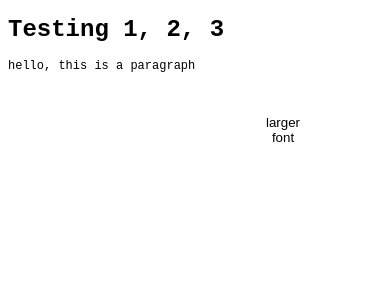
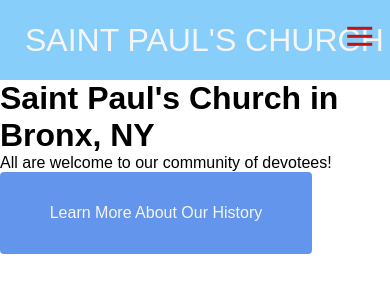
Before and after one commit to meganaboddam/St.-Pauls-Website, a website: page index.html in a window 390 px wide. Drawn offline with Linux system fonts and the light colour scheme.

Commit message:
started home page

```diff
--- a/app.js
+++ b/app.js
@@ -1,7 +1,22 @@
 'use strict'
 
+/* mobile nav bar creation */
+const menu = document.querySelector('#mobile-menu');
+const menuLinks = document.querySelector('nav_bar__menu');
+
+// displays mobile menu
+const mobileMenu = () => {
+    menu.classList.toggle('is-active');
+    menuLinks.classList.toggle('active');
+}
+
+menu.addEventListener('click', mobileMenu);
+
+
+
+
+/*
 const switcher = document.querySelector('.btn');
-
 switcher.addEventListener('click', function() {
     document.body.classList.toggle('alternate-font')
 
@@ -15,3 +30,4 @@
 
 }
 );
+*/
--- a/index.html
+++ b/index.html
@@ -8,12 +8,80 @@
     <link rel="stylesheet" href="main.css">
   </head>
   <body class="original-font">
-    <h1>Testing 1, 2, 3</h1>
-    <p>hello, this is a paragraph</p>
-    <div>
-      <button class="btn">larger font</button>
+    <!-- navigation bar -->
+    <nav class="navbar">
+      <div class="navbar__container">
+        <a href="#home" id="navbar__logo">
+          SAINT PAUL'S CHURCH
+        </a>
+
+        <div class="navbar__toggle" id="mobile-menu">
+          <span class="bar"></span>
+          <span class="bar"></span>
+          <span class="bar"></span>
+        </div>
+
+        <!-- unordered (bulleted) list of menu items -->
+        <ul class="navbar__menu">
+          <li class="navbar__button">
+            <a href="#home" class="button" id="home-page">Home</a>
+          </li>
+          <li class="navbar__btn">
+            <a href="#history" class="button" id="history-page">History</a>
+          </li>
+          <li class="navbar__btn">
+            <a href="#about" class="button" id="about-page">About Us</a>
+          </li>
+          <li class="navbar__btn">
+            <a href="#services" class="button" id="services-page">Services</a>
+          </li>
+          <li class="navbar__btn">
+            <a href="#volunteer" class="button" id="volunteer-page">Volunteer</a>
+          </li>
+          <li class="navbar__btn">
+            <a href="#donate" class="button" id="donate-page">Donate</a>
+          </li>
+          <li class="navbar__btn">
+            <a href="#contact" class="button" id="contact-page">Contact</a>
+          </li>
+
+        </ul>
+      </div>
+    </nav>
+
+    <!-- title section -->
+    <div class="sect_one" id="home">
+      <div class="sect_one_container">
+        <h1 class="sect_one_heading">
+          Saint Paul's Church in Bronx, NY
+        </h1>
+        <p class="sect_one_descript">
+          All are welcome to our community of devotees!
+        </p>
+        <div class="sect_one_button">
+          <a href="#history" class="button">Learn More About Our History</a>
+        </div>
+      </div>
     </div>
+
+
+
+
+
     <script src="app.js"></script>
-    <noscript>If you are not able to view St. Paul's Church website, you need to enable JavaScript to view the full site.</noscript>
+    <noscript>
+      If you are not able to view St. Paul's Church website,
+      you need to enable JavaScript to view the full site.
+    </noscript>
   </body>
 </html>
+
+
+
+<!-- old code that I used for practice
+
+<div>
+      <button class="btn">larger, Times font</button>
+    </div>
+
+-->
--- a/main.css
+++ b/main.css
@@ -1,14 +1,221 @@
-body {
-    --bg: #87CEFA;
-    --fontColor: var(--black);
-    --btnBg: var(--black);
-    --btnFontColor: var(--white);
+* {
+    box-sizing: border-box;
+    margin: 0;
+    padding: 0;
+    font-family: 'Kumbh Sans', sans-serif;
+    scroll-behavior: smooth;
 }
 
-.original-font {
+.navbar {
+    background: #87CEFA;
+    height: 80px;
+    display: flex;
+    justify-content: center;
+    align-items: center;
+    font-size: 1.2rem;
+    position: sticky;
+    top: 0;
+    z-index: 999;
+}
+
+.navbar__container {
+    display: flex;
+    justify-content: space-between;
+    height: 80px;
+    z-index: 1;
+    width: 100%;
+    max-width: 1300px;
+    margin: 0 auto;
+    padding: 0 50px;
+}
+
+#navbar__logo {
+    background-color: whitesmoke;
+    background-size: 100%;
+    -webkit-background-clip: text;
+    -moz-background-clip: text;
+    -webkit-text-fill-color: transparent;
+    -moz-text-fill-color: transparent;
+    display: flex;
+    align-items: center;
+    cursor: pointer;
+    text-decoration: none;
+    font-size: 2rem;
+}
+
+.navbar__menu {
+    display: flex;
+    align-items: center;
+    list-style: none;
+}
+
+
+.navbar__btn {
+    display: flex;
+    justify-content: center;
+    align-items: center;
+    padding: 0 1rem;
+    height: 40px;
+    width: 150px;
+}
+
+.button {
+    display: flex;
+    justify-content: center;
+    align-items: center;
+    padding: 10px 20px;
+    text-decoration: none;
+    height: 100%;
+    width: 100%;
+    border: none;
+    outline: none;
+    border-radius: 4px;
+    background: cornflowerblue;
+    color: whitesmoke;
+    transition: all 0.3s ease;
+}
+
+.button:hover {
+    color: tomato;
+    transition: all 0.3s ease;
+}
+
+@media screen and (max-width: 960px) {
+    .navbar__container {
+        display: flex;
+        justify-content: space-between;
+        height: 1300px;
+        z-index: 1;
+        width: 100%;
+        max-width: 960px;
+        padding: 0;
+    }
+
+    .navbar__menu {
+        display: grid;
+        grid-template-columns: auto;
+        margin: 0;
+        width: 100%;
+        position: absolute;
+        /*top: -1000px;*/
+        opacity: 1;
+        transition: all 0.5s ease;
+        z-index: -1;
+    }
+
+    .navbar__menu.active {
+        background: #08f07c;
+        top: 0;
+        opacity: 1;
+        transition: all 0.5s ease;
+        z-index: 99;
+        height: 60vh;
+        font-size: 1.6rem;
+    }
+
+    #navbar__logo {
+        padding-left: 25px;
+    }
+
+    .navbar__toggle .bar {
+        width: 25px;
+        height: 3px;
+        margin: 5px auto;
+        transition: all 0.3s ease-in-out;
+        background: rgb(199, 16, 16);
+    }
+
+
+    .navbar__item {
+        width: 100%;
+    }
+
+    .navbar__links {
+        text-align: center;
+        padding: 2rem;
+        width: 100%;
+        display: table;
+    }
+
+
+    .navbar__btn {
+        width: 100%;
+        padding-bottom: 2rem;
+    }
+
+    .button {
+        display: table;
+        text-align: center;
+        justify-content: center;
+        align-items: center;
+        width: 80%;
+        margin: 0;
+        padding: 2rem;
+    }
+
+    #mobile-menu {
+        position: absolute;
+        top: 20%;
+        right: 5%;
+        transform: translate(5%, 20%);
+    }
+
+    .navbar__toggle .bar {
+        display: block;
+        cursor: pointer;
+    }
+
+    #mobile-menu.is-active .bar:nth-child(2) {
+        opacity: 0;
+    }
+
+    #mobile-menu.is-active .bar:nth-child(1) {
+        transform: translateY(8px) rotate(45deg);
+    }
+
+    #mobile-menu.is-active .bar:nth-child(3) {
+        transform: translateY(-8px) rotate(-45deg);
+    }
+}
+
+
+
+
+
+
+
+
+/* stuff i did not want from youtube tutorial
+
+background-image: linear-gradient(to top, #ff0844 0%, #ffb199 100%);
+.navbar_item {
+    height: 80px;
+}
+
+.navbar__links {
+    color: whitesmoke;
+    display: flex;
+    align-items: center;
+    justify-content: center;
+    width: 125px;
+    text-decoration: none;
+    height: 100%;
+}
+
+
+*/
+
+
+/*
+body {
+    background-color: #87CEFA;
+    color: var(--black);
     font-family: monospace;
-    font-size: small;
+    font-size: medium;
 }
+*/
+
+/*
 
 .alternate-font {
     font-family: Times;
@@ -28,3 +235,5 @@
 }
 
 .btn:focus { outline-style: none; }
+
+*/
```
